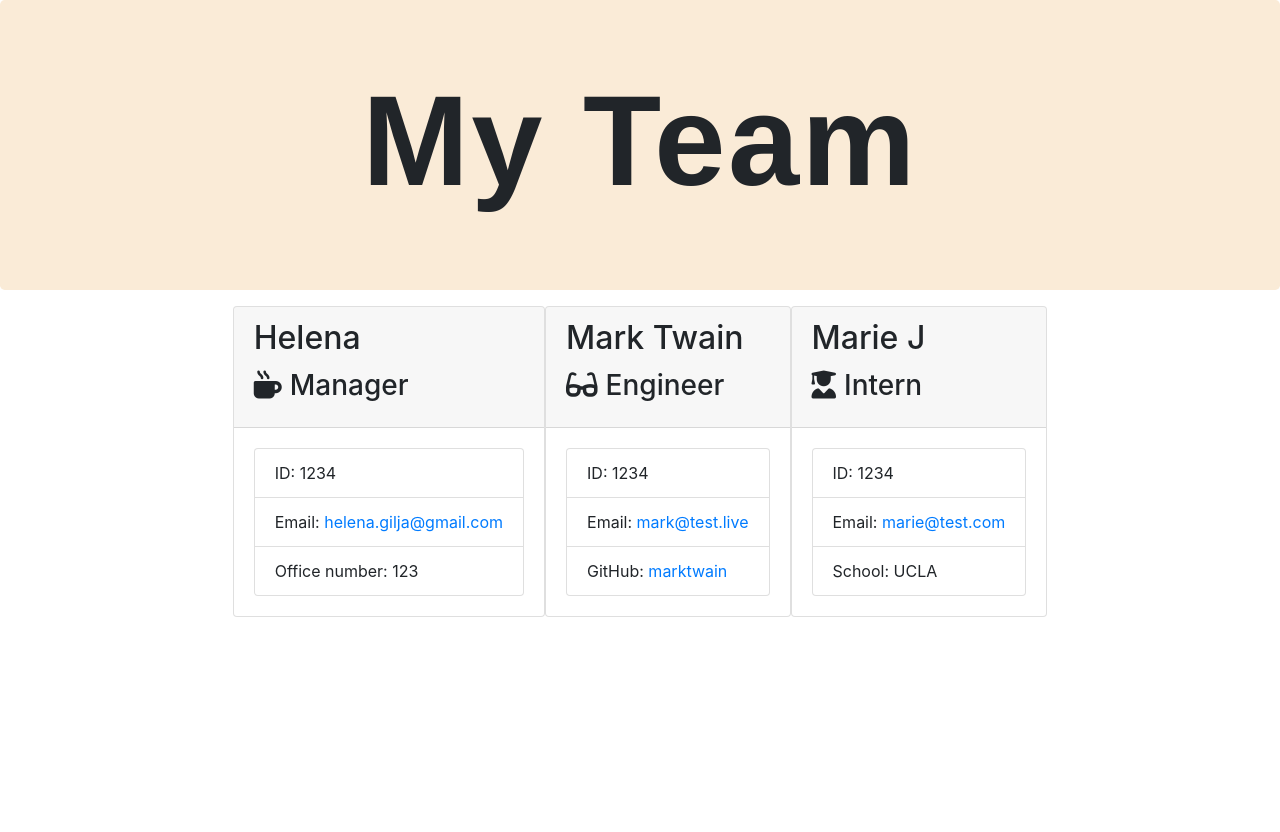
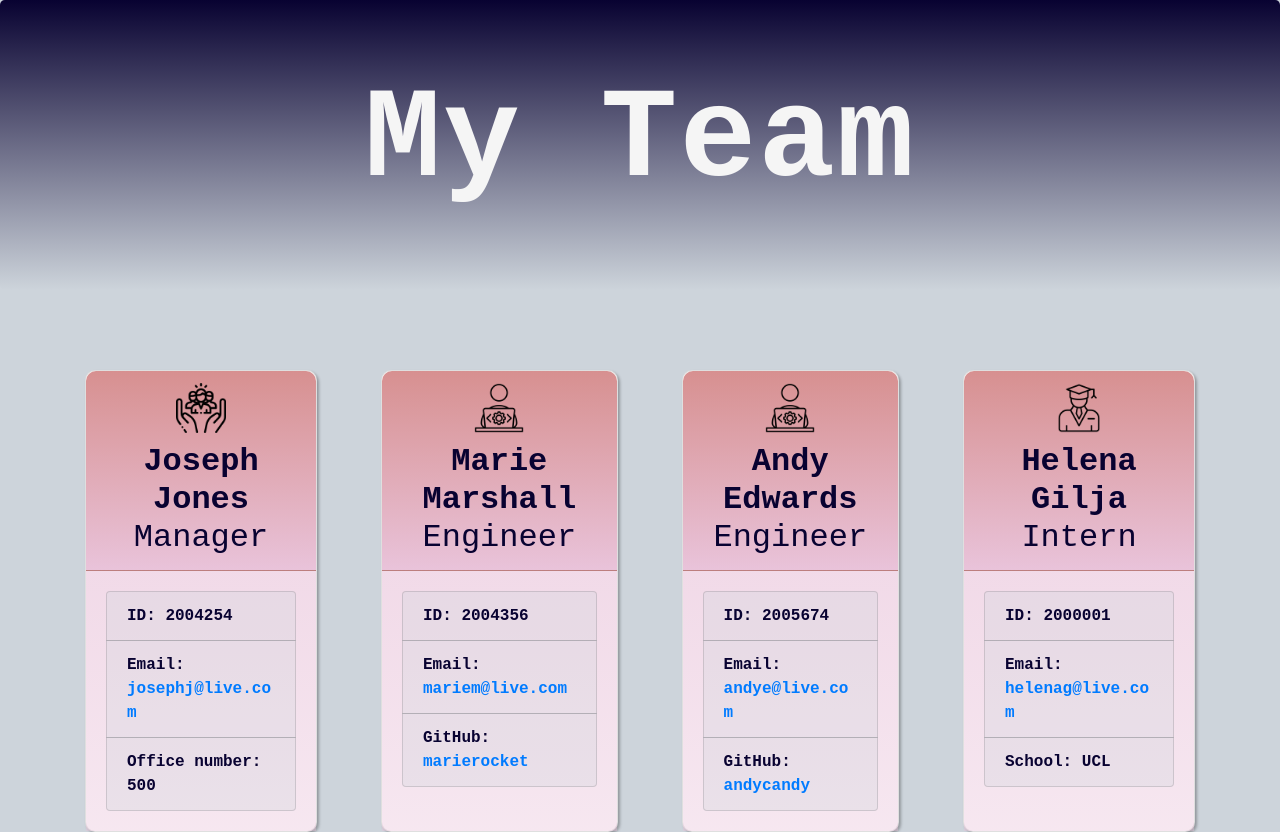
Before and after one commit to cyberrie/yourTeamProfile-Generator, a website: page final/output/team.html in a window 1280 px wide. Before the commit the page ends 800 px from the top, so only its background shows below. Drawn offline with nearby package versions, Linux system fonts and the light colour scheme.

Commit message:
output assets folder added to add icons for team members, also tested with the app and works. style.css also added and page, cards styled, still work in progress

```diff
--- a/final/output/style.css
+++ b/final/output/style.css
@@ -1,10 +1,56 @@
+body {
+  background-color: #cdd4db;
+}
+
 .text-center {
   font-size: 8rem !important;
-  font-family: fantasy;
+  font-family: "Courier New", Courier, monospace;
+  color: whitesmoke;
   font-weight: 800;
-  letter-spacing: 2.5px;
+  letter-spacing: 2px;
 }
 
 .jumbotron {
-  background-color: antiquewhite;
+  background: linear-gradient(rgb(8, 2, 49), #cdd4db);
 }
+
+/* cards flex */
+.justify-content-center {
+  margin-top: 64px;
+  gap: 64px;
+}
+
+/* cards styling */
+.employee-card {
+  border-radius: 10px;
+
+  box-shadow: 2px 2px 3px 0px rgba(0, 0, 0, 0.286);
+}
+
+.card-header:first-child {
+  border-radius: 10px 10px 0 0;
+  background: linear-gradient(rgb(215, 144, 144), rgb(233, 195, 218));
+  text-align: center;
+  color: rgb(8, 2, 49);
+}
+
+.card-title {
+  font-size: 2rem;
+  font-weight: 600;
+  font-family: "Courier New", Courier, monospace;
+  margin-bottom: 0;
+}
+
+.card-body {
+  background: linear-gradient(
+    rgba(233, 195, 218, 0.615),
+    rgba(233, 195, 218, 0.4)
+  );
+  color: rgb(8, 2, 49);
+  font-family: "Courier New", Courier, monospace;
+  font-weight: 600;
+}
+
+.list-group-item {
+  background-color: #cdd4db4f;
+}
--- a/final/output/team.html
+++ b/final/output/team.html
@@ -28,45 +28,48 @@
         <div class="team-area col-12 d-flex justify-content-center">
           <div class="card employee-card">
             <div class="card-header">
-              <h2 class="card-title">Helena</h2>
-              <h3 class="card-title">
-                <i class="fas fa-mug-hot mr-2"></i>Manager
-              </h3>
+              <img
+                style="height: 50px; width: 50px; margin-bottom: 10px"
+                src="./output assets/manager2.png"
+                alt="manager-icon"
+              />
+              <h2 class="card-title">Joseph Jones</h2>
+              <h3 class="card-title" style="font-weight: 500">Manager</h3>
             </div>
             <div class="card-body">
               <ul class="list-group">
-                <li class="list-group-item">ID: 1234</li>
+                <li class="list-group-item">ID: 2004254</li>
                 <li class="list-group-item">
-                  Email:
-                  <a href="mailto:helena.gilja@gmail.com"
-                    >helena.gilja@gmail.com</a
-                  >
+                  Email: <a href="mailto:josephj@live.com">josephj@live.com</a>
                 </li>
-                <li class="list-group-item">Office number: 123</li>
+                <li class="list-group-item">Office number: 500</li>
               </ul>
             </div>
           </div>
 
           <div class="card employee-card">
             <div class="card-header">
-              <h2 class="card-title">Mark Twain</h2>
-              <h3 class="card-title">
-                <i class="fas fa-glasses mr-2"></i>Engineer
-              </h3>
+              <img
+                style="height: 50px; width: 50px; margin-bottom: 10px"
+                src="./output assets/engineer.png"
+                alt="engineer-icon"
+              />
+              <h2 class="card-title">Marie Marshall</h2>
+              <h3 class="card-title" style="font-weight: 500">Engineer</h3>
             </div>
             <div class="card-body">
               <ul class="list-group">
-                <li class="list-group-item">ID: 1234</li>
+                <li class="list-group-item">ID: 2004356</li>
                 <li class="list-group-item">
-                  Email: <a href="mailto:mark@test.live">mark@test.live</a>
+                  Email: <a href="mailto:mariem@live.com">mariem@live.com</a>
                 </li>
                 <li class="list-group-item">
                   GitHub:
                   <a
-                    href="https://github.com/marktwain"
+                    href="https://github.com/marierocket"
                     target="_blank"
                     rel="noopener noreferrer"
-                    >marktwain</a
+                    >marierocket</a
                   >
                 </li>
               </ul>
@@ -75,18 +78,50 @@
 
           <div class="card employee-card">
             <div class="card-header">
-              <h2 class="card-title">Marie J</h2>
-              <h3 class="card-title">
-                <i class="fas fa-user-graduate mr-2"></i>Intern
-              </h3>
+              <img
+                style="height: 50px; width: 50px; margin-bottom: 10px"
+                src="./output assets/engineer.png"
+                alt="engineer-icon"
+              />
+              <h2 class="card-title">Andy Edwards</h2>
+              <h3 class="card-title" style="font-weight: 500">Engineer</h3>
             </div>
             <div class="card-body">
               <ul class="list-group">
-                <li class="list-group-item">ID: 1234</li>
+                <li class="list-group-item">ID: 2005674</li>
                 <li class="list-group-item">
-                  Email: <a href="mailto:marie@test.com">marie@test.com</a>
+                  Email: <a href="mailto:andye@live.com">andye@live.com</a>
                 </li>
-                <li class="list-group-item">School: UCLA</li>
+                <li class="list-group-item">
+                  GitHub:
+                  <a
+                    href="https://github.com/andycandy"
+                    target="_blank"
+                    rel="noopener noreferrer"
+                    >andycandy</a
+                  >
+                </li>
+              </ul>
+            </div>
+          </div>
+
+          <div class="card employee-card">
+            <div class="card-header">
+              <img
+                style="height: 50px; width: 50px; margin-bottom: 10px"
+                src="./output assets/intern.png"
+                alt="intern-icon"
+              />
+              <h2 class="card-title">Helena Gilja</h2>
+              <h3 class="card-title" style="font-weight: 500">Intern</h3>
+            </div>
+            <div class="card-body">
+              <ul class="list-group">
+                <li class="list-group-item">ID: 2000001</li>
+                <li class="list-group-item">
+                  Email: <a href="mailto:helenag@live.com">helenag@live.com</a>
+                </li>
+                <li class="list-group-item">School: UCL</li>
               </ul>
             </div>
           </div>
```
Also changed, not shown: final/output/output assets/engineer.png (added), final/output/output assets/intern.png (added), final/output/output assets/manager2.png (added).
